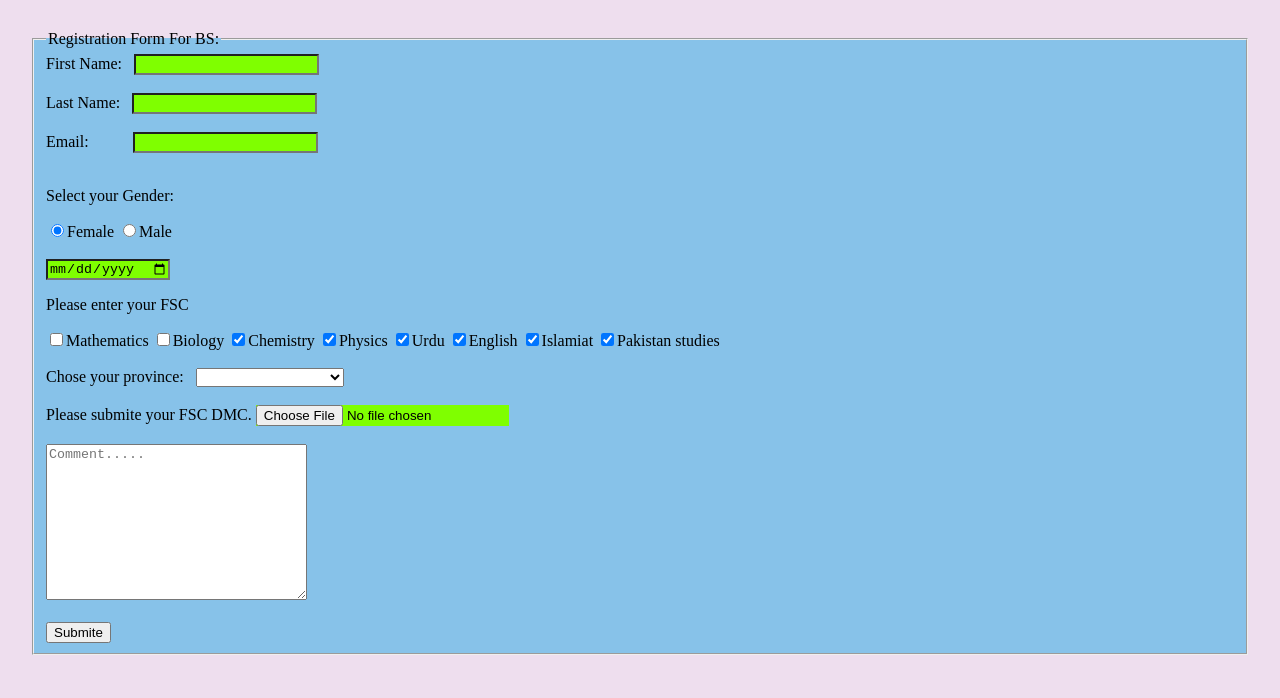
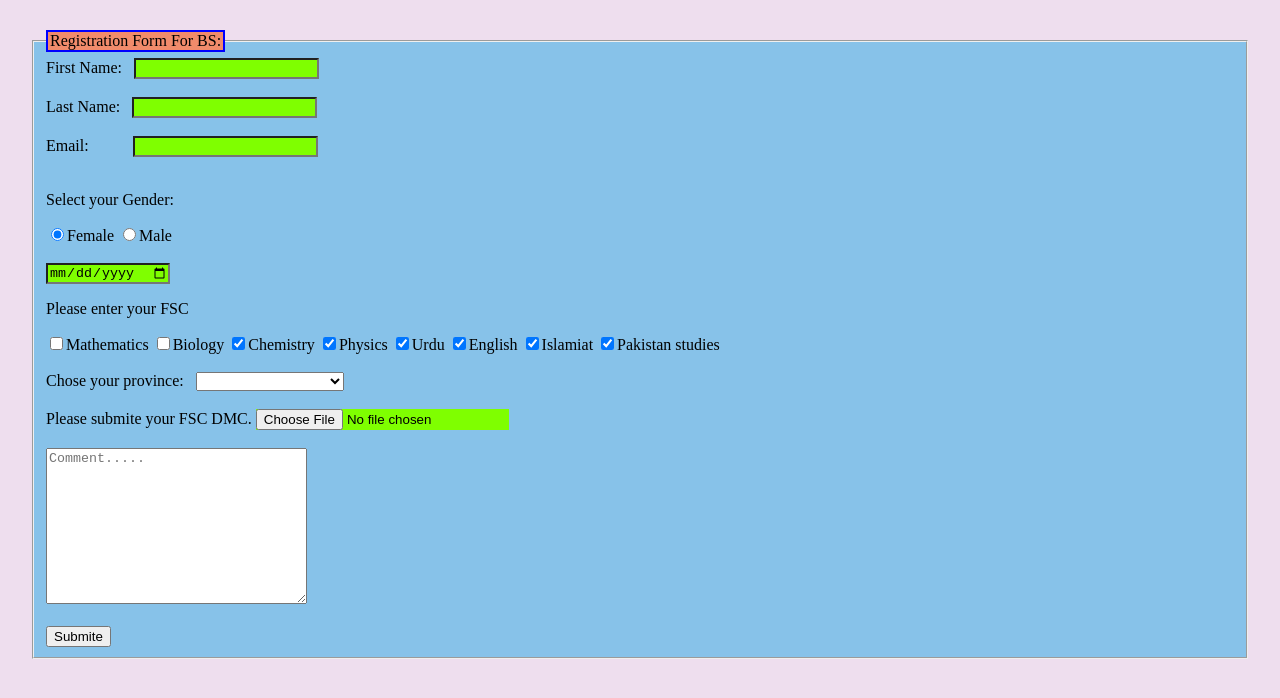
Before and after one commit to wasim0324/Registration-Form, a plain HTML site: page index.html in a window 1280 px wide. Drawn offline with Linux system fonts and the light colour scheme.

Commit message:
registration page

```diff
--- a/index.html
+++ b/index.html
@@ -20,6 +20,12 @@
         }
         fieldset{
             background-color: #87c2e9;
+        }
+        legend{
+            color: rgb(0, 0, 0);
+            border: 2px solid blue;
+            background: #f18b6b;
+            /* border-radius:30%; */
         }
     </style>
 </head>
```
